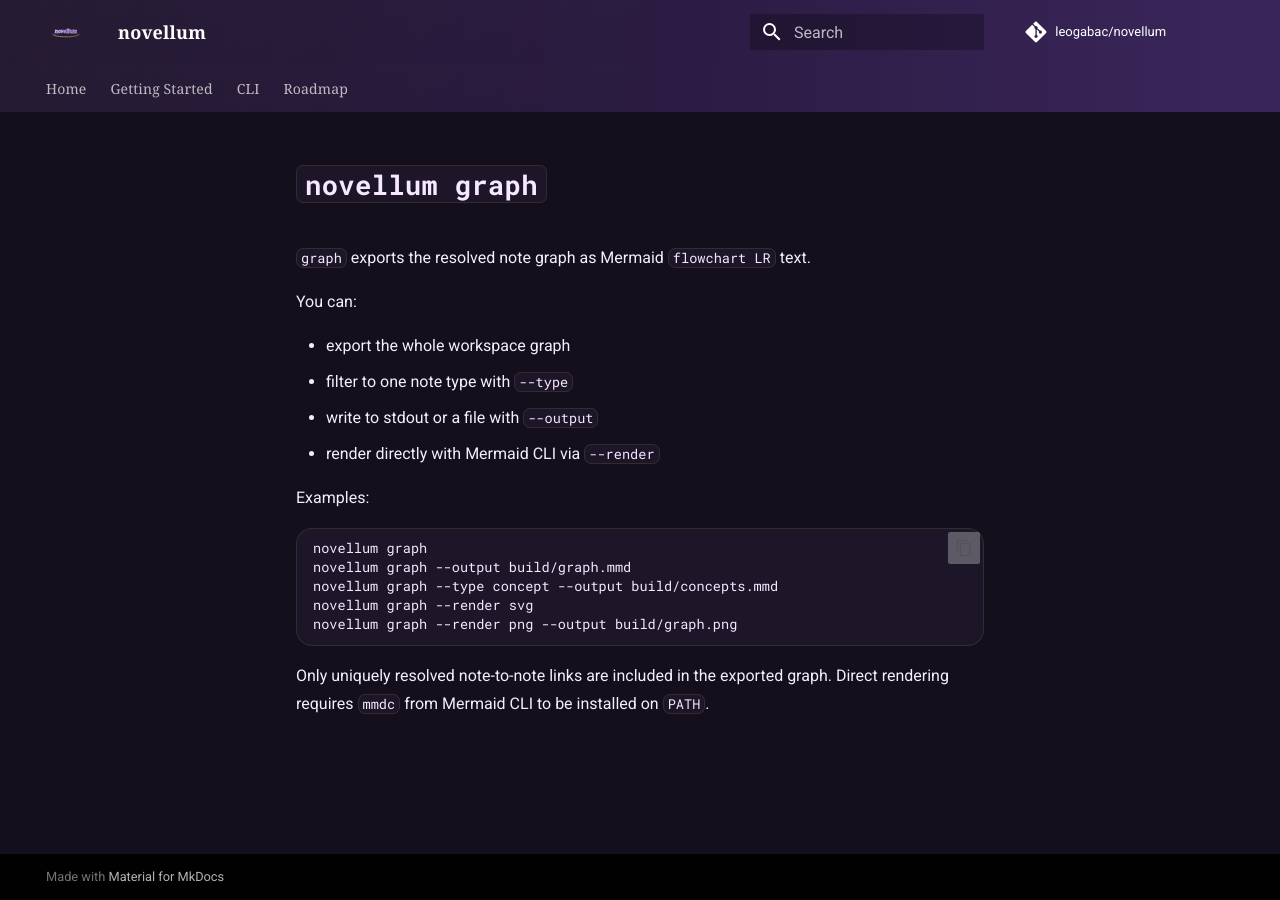
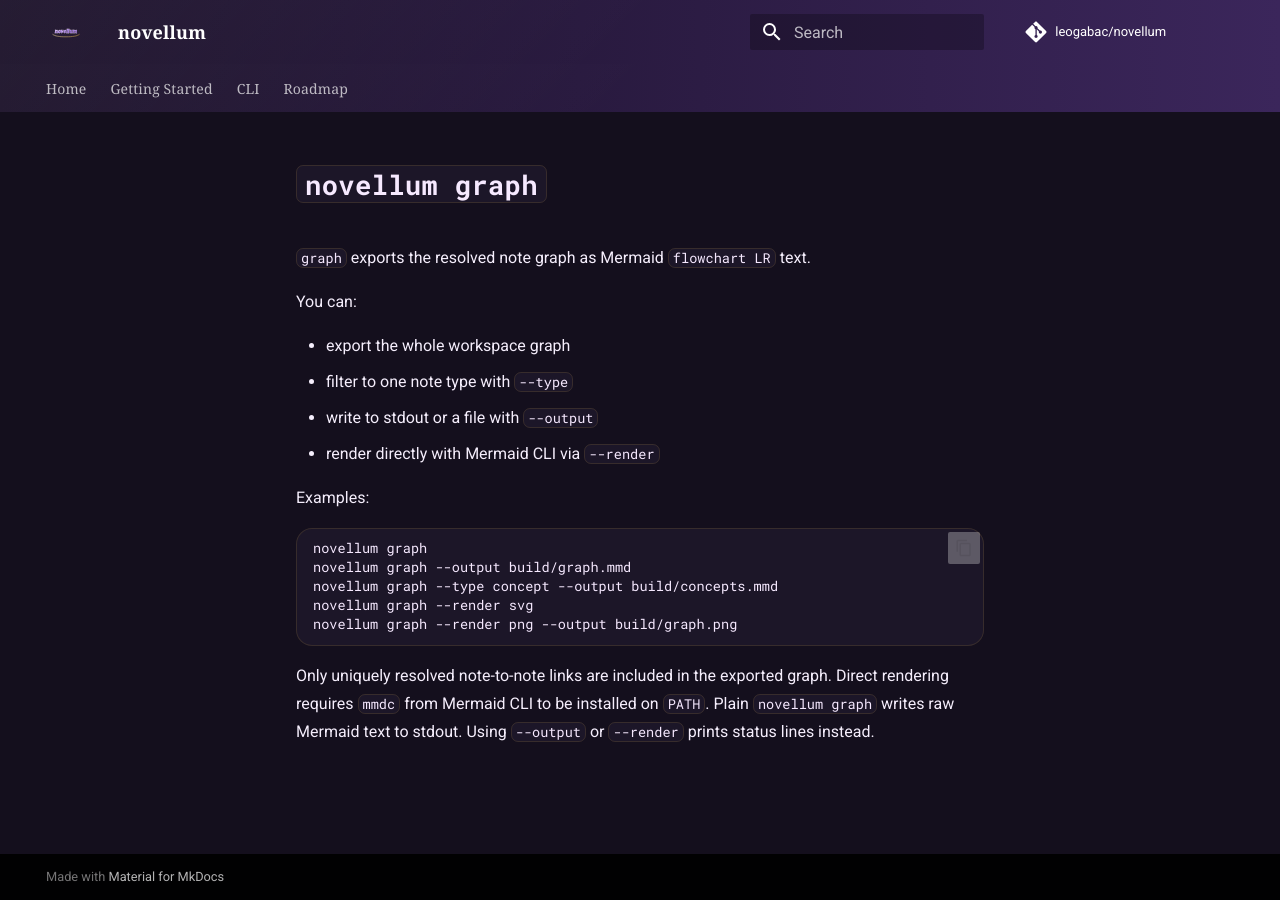
Before and after one commit to leogabac/novellum, an MkDocs documentation site: the page built from docs/cli/graph.md, in a window 1280 px wide. Built offline with MkDocs 1.6.1 and Material for MkDocs 9.7.7, drawn with Linux system fonts in a browser that asks for light colours; comment, search, counter and statistics services are not loaded.

Commit message:
sloppy graph docs

```diff
--- a/docs/cli/graph.md
+++ b/docs/cli/graph.md
@@ -21,3 +21,5 @@
 
 Only uniquely resolved note-to-note links are included in the exported graph.
 Direct rendering requires `mmdc` from Mermaid CLI to be installed on `PATH`.
+Plain `novellum graph` writes raw Mermaid text to stdout. Using `--output` or
+`--render` prints status lines instead.
```
Also changed, not shown: README.md (+3 -0 lines), docs/getting-started/10-minute-guide.md (+3 -0 lines).
